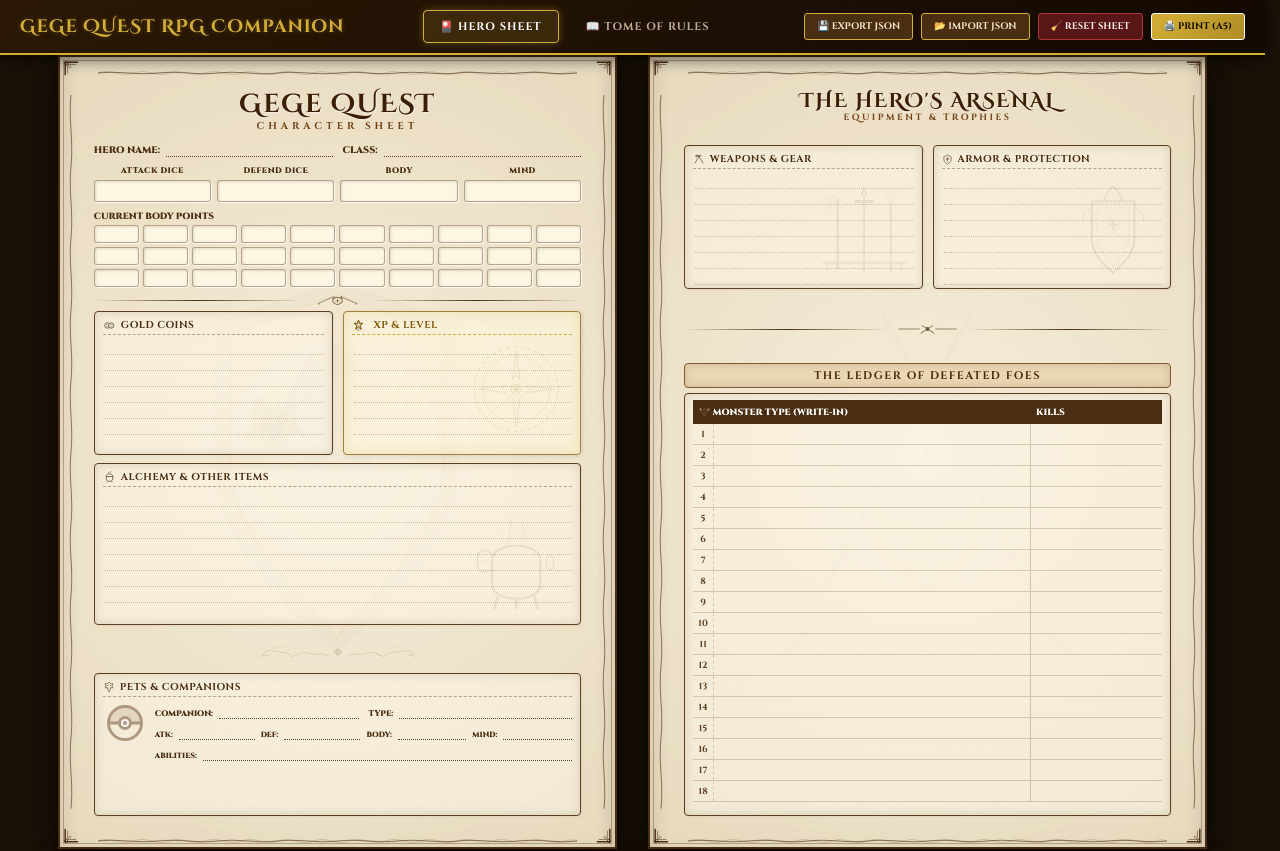
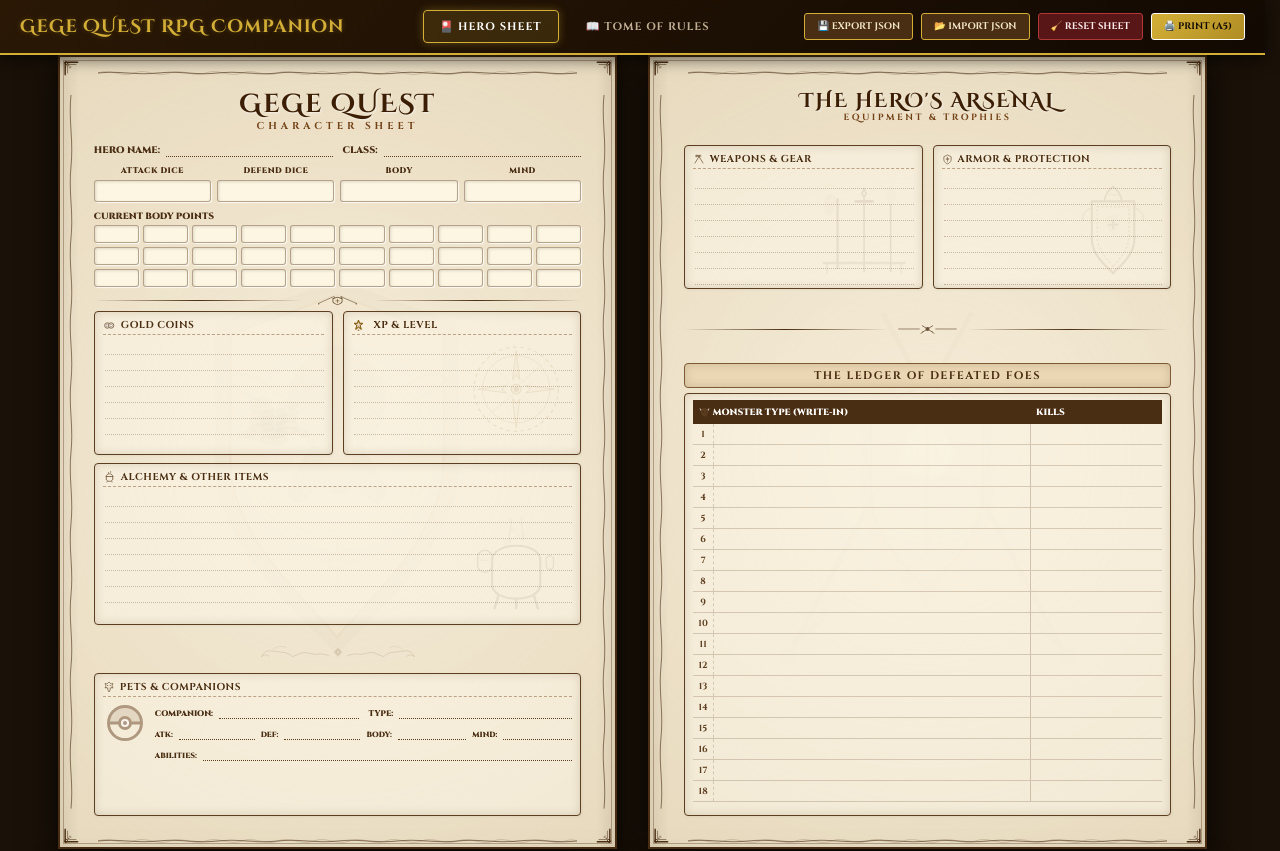
Before and after one commit to ihorvasyliev-gh/gege-quest-companion, a React (Vite) app in the folder companion-app/: page / in a window 1280 px wide. Shown: the top 851 px of the page. Built offline with nearby package versions, Linux system fonts and the light colour scheme.

Commit message:
style: remove custom styling on xp-box and keep only current xp visible on lines

```diff
--- a/companion-app/src/components/CharacterSheet.tsx
+++ b/companion-app/src/components/CharacterSheet.tsx
@@ -268,12 +268,14 @@ export function CharacterSheet() {
                 </h3>
                 <div className="lines" style={{ marginTop: '2px' }}>
                   <div><input type="text" id="char-xp" {...bindInput('char-xp')} /></div>
-                  <div><input type="text" id="char-next-level" readOnly {...bindInput('char-next-level')} /></div>
-                  <div><input type="text" id="char-rank" {...bindInput('char-rank')} /></div>
                   <div><input type="text" id="xp-line-1" {...bindInput('xp-line-1')} /></div>
                   <div><input type="text" id="xp-line-2" {...bindInput('xp-line-2')} /></div>
                   <div><input type="text" id="xp-line-3" {...bindInput('xp-line-3')} /></div>
+                  <div><input type="text" id="xp-line-4" {...bindInput('xp-line-4')} /></div>
+                  <div><input type="text" id="xp-line-5" {...bindInput('xp-line-5')} /></div>
                 </div>
+                <input type="hidden" id="char-next-level" {...bindInput('char-next-level')} />
+                <input type="hidden" id="char-rank" {...bindInput('char-rank')} />
               </div>
             </div>
 
--- a/companion-app/src/index.css
+++ b/companion-app/src/index.css
@@ -519,16 +519,7 @@ h1.main-title {
     gap: 5px;
 }
 
-/* Special Styling for XP Box */
-.xp-box {
-    border: 1.5px solid #a37f3d !important;
-    background-color: rgba(253, 246, 222, 0.65) !important;
-    box-shadow: inset 0 0 12px rgba(212, 175, 55, 0.25), 1px 1px 4px rgba(0,0,0,0.1) !important;
-}
-.xp-box h3 {
-    color: #855d14 !important;
-    border-bottom: 1px dashed #d4af37 !important;
-}
+
 
 /* Background Illustration Inside Blocks */
 .box-illustration {
```
Also changed, not shown: 1 other file (tests, documents, lock files or other folders).
